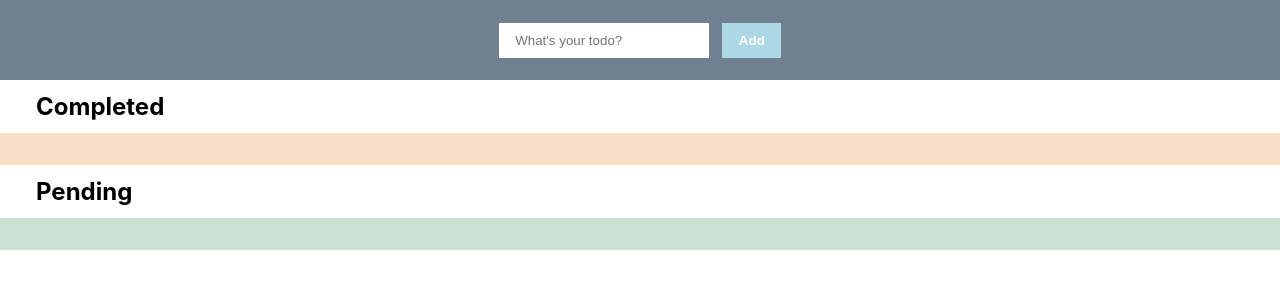
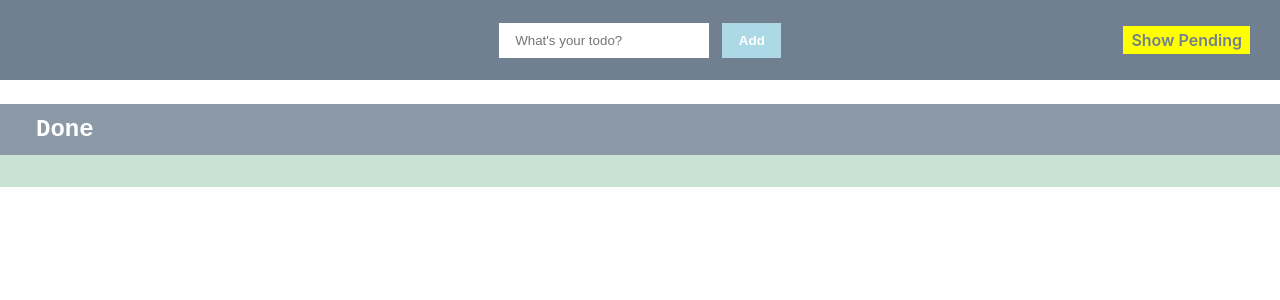
Before and after one commit to me-jterhorst/react-todo, a React (Create React App) app: page / in a window 1280 px wide. Shown: the top 300 px of the page. Built offline with nearby package versions, Linux system fonts and the light colour scheme.

Commit message:
Add toggle Button to show pending and done items

```diff
--- a/src/App.css
+++ b/src/App.css
@@ -8,6 +8,7 @@
 
 .App {
   text-align: left;
+  position: relative;
 }
 
 main,
@@ -16,6 +17,9 @@ ul {
 }
 
 h2 {
-  margin-left: 1em;
-  padding: 0.5em;
+  padding: 0.5em 1.5em;
+  color: white;
+  background: hsl(210, 13%, 60%);
+  margin-top: 1em;
+  font-family: "Courier New", Courier, monospace;
 }
--- a/src/App.js
+++ b/src/App.js
@@ -5,6 +5,7 @@ import { useState } from "react";
 
 function App() {
   const [entries, setEntries] = useState([]);
+  const [state, setState] = useState(false);
   // console.group("App.js");
   // console.log(entries);
   // console.groupEnd();
@@ -36,17 +37,30 @@ function App() {
   function handleEdit(event, data) {
     console.log("edit from App");
   }
+
+  function handleCheck(event) {
+    setState(!state);
+  }
+
   // ======================================================= ASSEMBLY
   return (
     <div className="App">
-      <Header className="top" onSubmit={handleSubmit} />
+      <Header
+        className="top"
+        onSubmit={handleSubmit}
+        onClick={handleCheck}
+        state={state}
+      />
+      <main>
         <TodoList
           className="item"
           dataArr={entries}
           removal={handleDelete}
           completion={handleComplete}
           editorial={handleEdit}
+          state={state}
         />
+      </main>
     </div>
   );
 }
--- a/src/components/Header.css
+++ b/src/components/Header.css
@@ -17,3 +17,26 @@ button[type="submit"] {
   background: lightblue;
   font-weight: 600;
 }
+
+.checkToggle {
+  position: fixed;
+  right: 30px;
+  top: 30px;
+}
+
+#check {
+  visibility: hidden;
+  padding: 1em;
+}
+
+label[for="check"] {
+  font-weight: 600;
+  color: slategray;
+  background: yellow;
+  padding: 0.25em 0.5em;
+  cursor: pointer;
+}
+
+label[for="check"]:hover {
+  opacity: 0.7;
+}
--- a/src/components/Header.js
+++ b/src/components/Header.js
@@ -1,7 +1,8 @@
 import "./Header.css";
 // ==== FORM
-export default function Header({ className, onSubmit }) {
+export default function Header({ className, onSubmit, onClick, state }) {
   return (
+    <header>
       <form className={className} onSubmit={onSubmit}>
         <input
           type="text"
@@ -14,5 +15,16 @@ export default function Header({ className, onSubmit }) {
           Add
         </button>
       </form>
+      <Checkbox onClick={onClick} state={state} />
+    </header>
   );
 }
+
+function Checkbox({ onClick, state }) {
+  return (
+    <div className="checkToggle">
+      <input type="checkbox" name="check" id="check" onClick={onClick} />
+      <label htmlFor="check">{state ? "Show Done" : "Show Pending"}</label>
+    </div>
+  );
+}
--- a/src/components/TodoList.js
+++ b/src/components/TodoList.js
@@ -7,15 +7,18 @@ export default function TodoList({
   removal,
   completion,
   editorial,
+  state,
 }) {
+  // Weiche für dataArr filter
+
   const finishedItems = dataArr.filter((item) => item.isCompleted);
   const unfinishedItems = dataArr.filter((item) => !item.isCompleted);
   console.group("TodoList");
   console.log(dataArr);
   console.groupEnd();
 
-  return (
-    <main>
+  if (state) {
+    return (
       <List
         className={className}
         object={unfinishedItems}
@@ -24,6 +27,9 @@ export default function TodoList({
         completion={completion}
         editorial={editorial}
       />
+    );
+  } else {
+    return (
       <List
         className={className}
         object={finishedItems}
@@ -32,15 +38,15 @@ export default function TodoList({
         completion={completion}
         editorial={editorial}
       />
-    </main>
-  );
+    );
+  }
 }
 
 // ========================= UL ELEMENT
 function List({ className, object, status, removal, completion, editorial }) {
   return (
     <section>
-      <h2> {status ? "Pending" : "Completed"}</h2>
+      <h2> {status ? "Done" : "Pending"}</h2>
       <ul className={status ? "doneItems" : "pendingItems"}>
         {object.map((item, index) => {
           return (
```
Also changed, not shown: 1 other file (tests, documents, lock files or other folders). Lines whose indentation alone changed are shown as unchanged.
